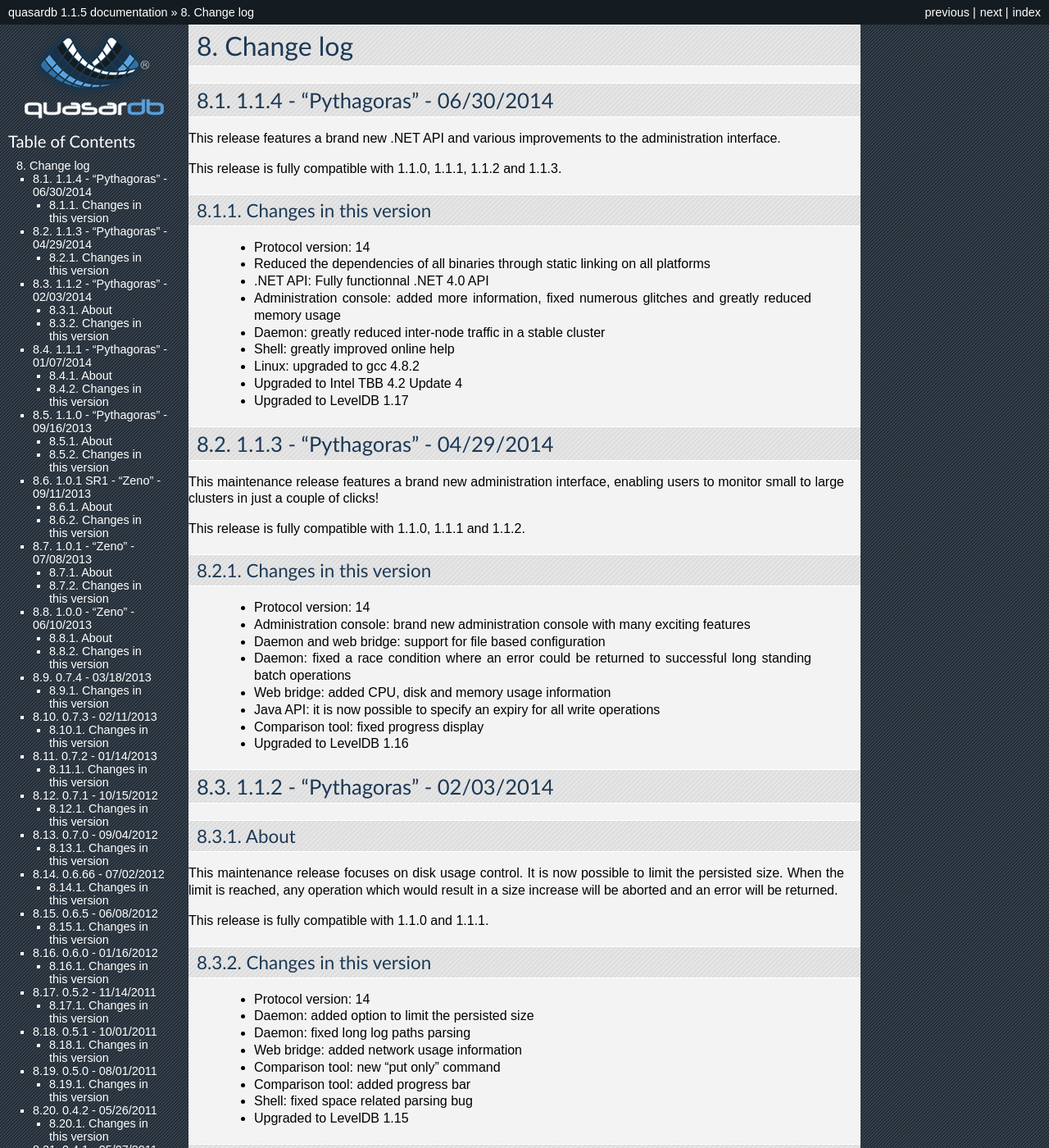
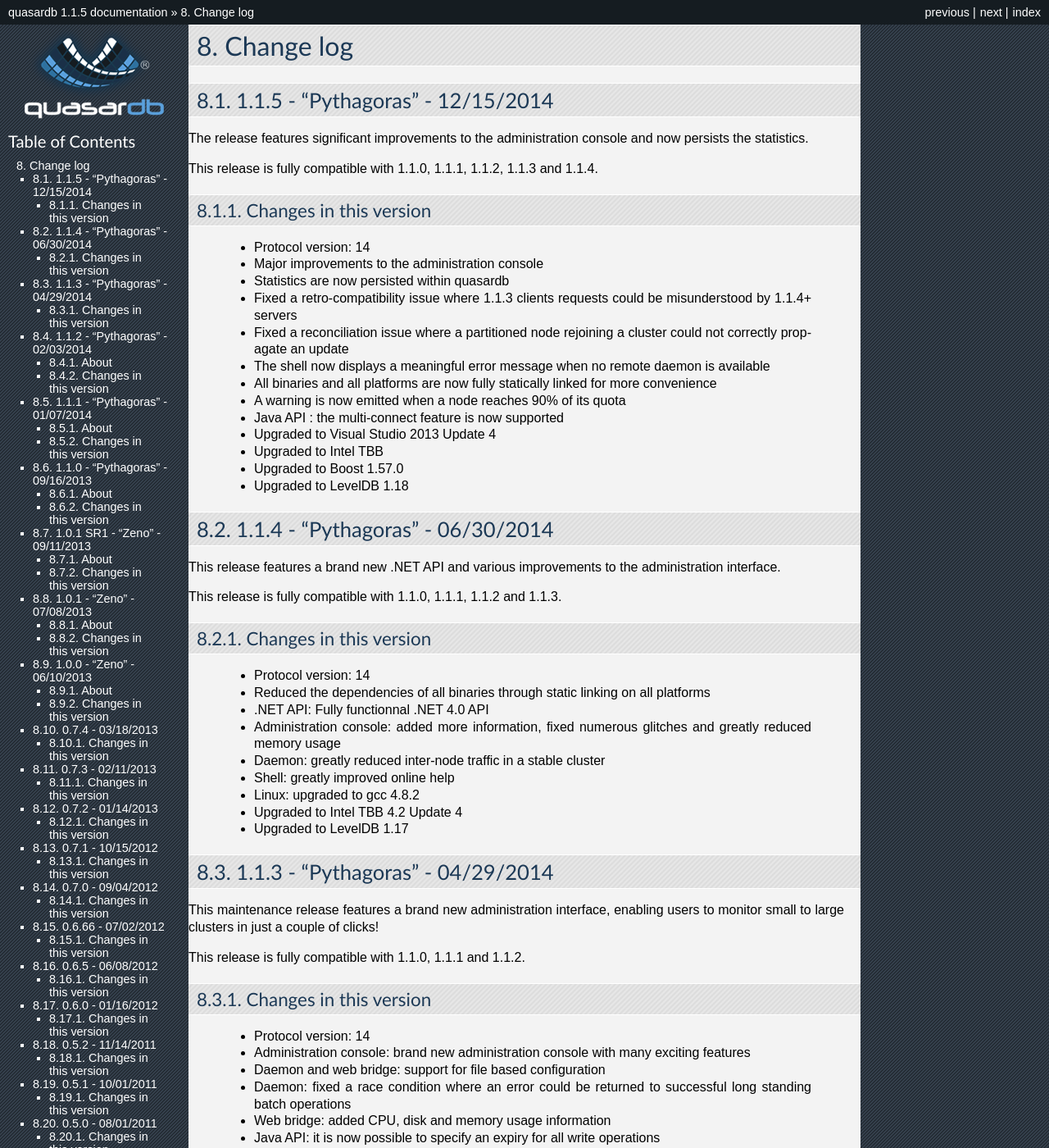
Before and after one commit to iltommi/qdb-documentation, a Sphinx documentation site: the page built from source/changes.rst, in a window 1280 px wide and 1400 px high. Shown: the whole window at 82% size. Built offline with Sphinx 7.4.7, drawn with Linux system fonts in a browser that asks for light colours; pages that are not in the unit, such as notebooks, are missing from menus; some of the changed text lies outside the part shown.

Commit message:
Update changelog for 1.1.5.

```diff
--- a/source/changes.rst
+++ b/source/changes.rst
@@ -1,5 +1,30 @@
 Change log
 **********
+
+1.1.5 - "Pythagoras" - 12/15/2014
+=================================
+
+The release features significant improvements to the administration console and now persists the statistics.
+
+This release is fully compatible with 1.1.0, 1.1.1, 1.1.2, 1.1.3 and 1.1.4.
+
+Changes in this version
+-----------------------
+
+    * Protocol version: 14
+    * Major improvements to the administration console
+    * Statistics are now persisted within quasardb
+    * Fixed a retro-compatibility  issue where 1.1.3 clients requests could be misunderstood by 1.1.4+ servers
+    * Fixed a reconciliation issue where a partitioned node rejoining a cluster could not correctly propagate an update
+    * The shell now displays a meaningful error message when no remote daemon is available
+    * All binaries and all platforms are now fully statically linked for more convenience
+    * A warning is now emitted when a node reaches 90% of its quota
+    * Java API : the multi-connect feature is now supported
+    * Upgraded to Visual Studio 2013 Update 4
+    * Upgraded to Intel TBB
+    * Upgraded to Boost 1.57.0
+    * Upgraded to LevelDB 1.18
+
 
 1.1.4 - "Pythagoras" - 06/30/2014
 =================================
```
